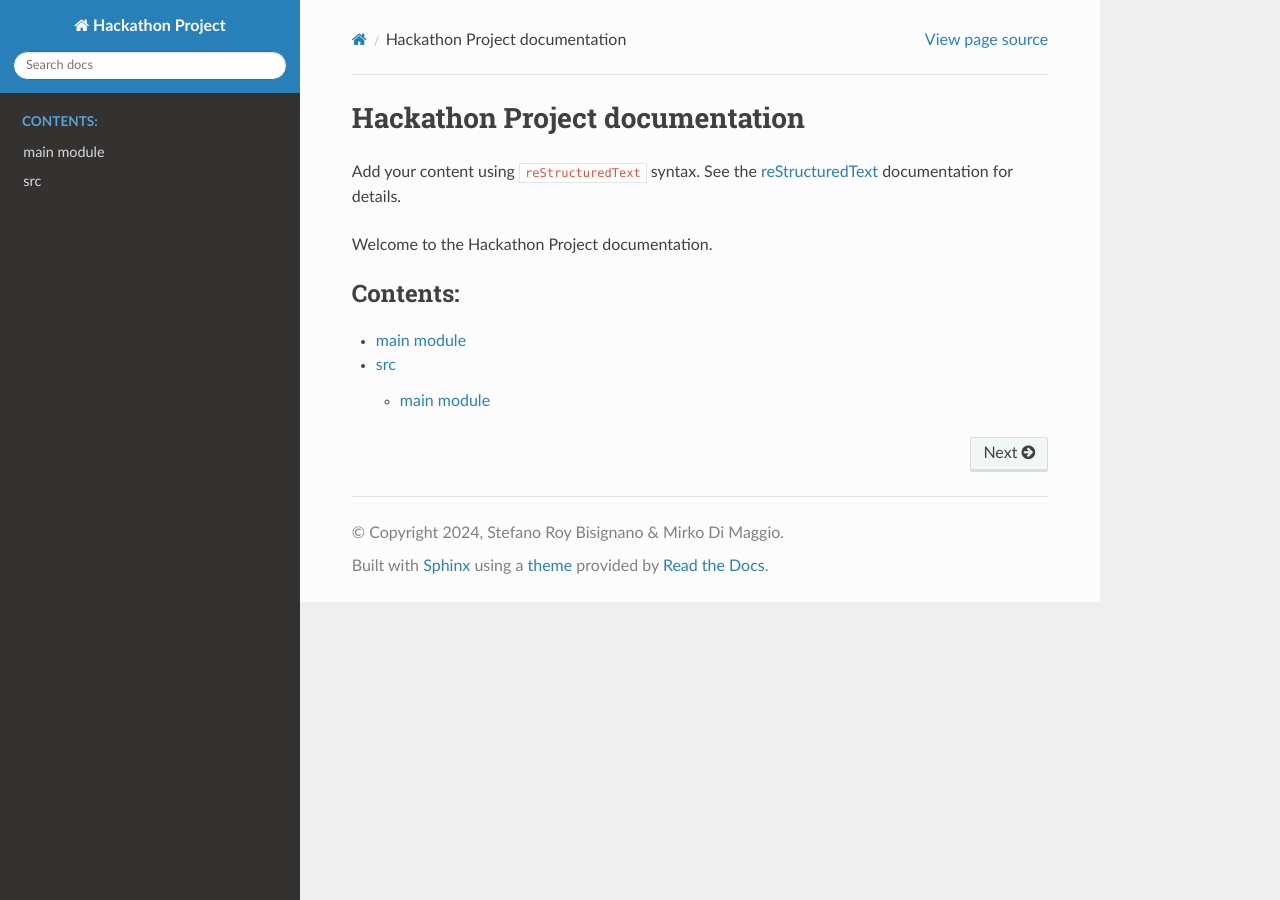
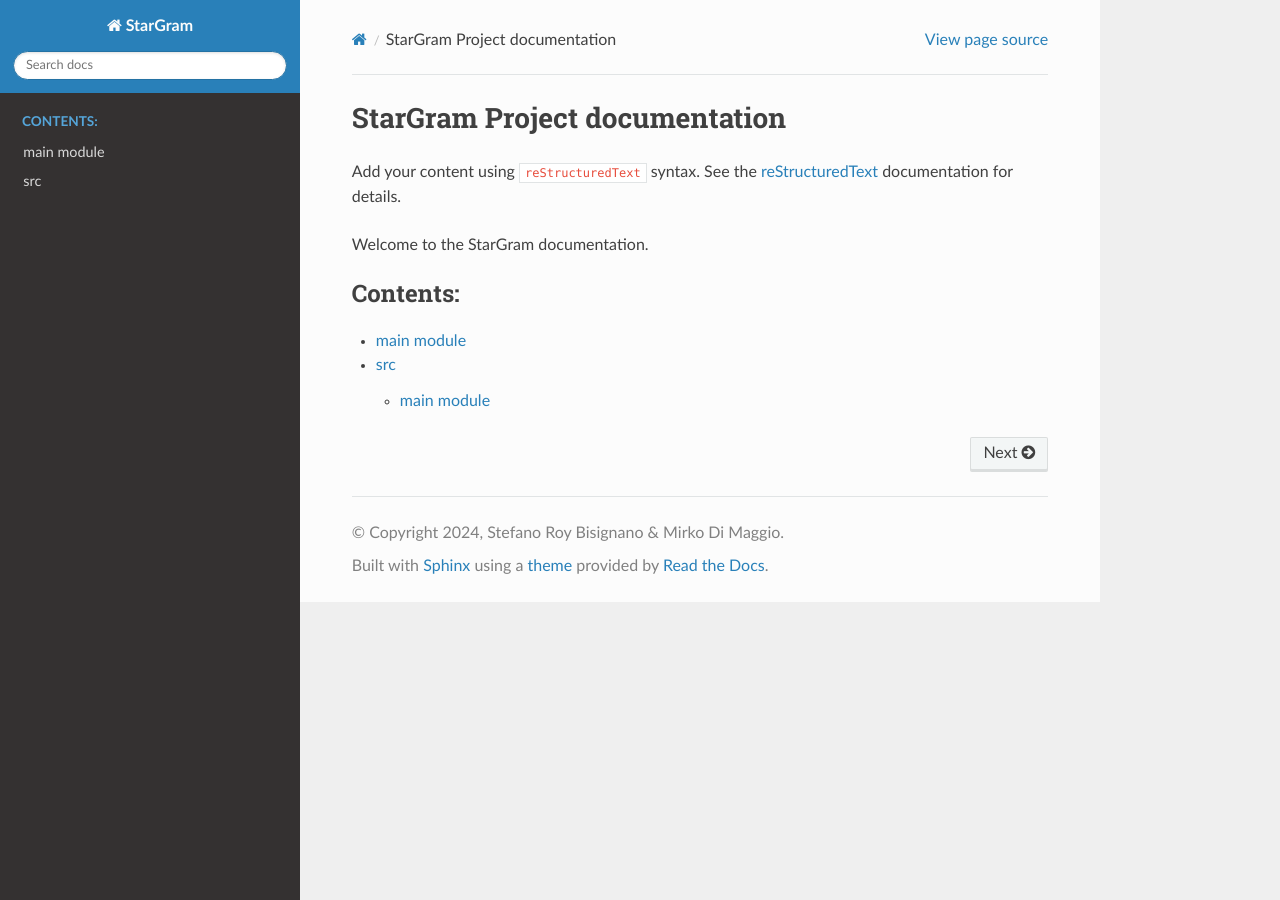
Before and after one commit to Blackhand01/StarGram, a Sphinx documentation site: the page built from docs/source/index.rst, in a window 1280 px wide. Built offline with Sphinx 7.4.7 and the Read the Docs theme 3.1.0, drawn with Linux system fonts in a browser that asks for light colours.

Commit message:
Aggiunte ultime modifiche dopo la migrazione

```diff
--- a/docs/source/conf.py
+++ b/docs/source/conf.py
@@ -6,7 +6,7 @@
 # -- Project information -----------------------------------------------------
 # https://www.sphinx-doc.org/en/master/usage/configuration.html#project-information
 
-project = 'Hackathon Project'
+project = 'StarGram'
 copyright = '2024, Stefano Roy Bisignano & Mirko Di Maggio'
 author = 'Stefano Roy Bisignano & Mirko Di Maggio'
 release = '0.1'
--- a/docs/source/index.rst
+++ b/docs/source/index.rst
@@ -1,16 +1,16 @@
-.. Hackathon Project documentation master file, created by
+.. StarGram documentation master file, created by
    sphinx-quickstart on Fri Nov  8 11:28:55 2024.
    You can adapt this file completely to your liking, but it should at least
    contain the root `toctree` directive.
 
-Hackathon Project documentation
+StarGram Project documentation
 ===============================
 
 Add your content using ``reStructuredText`` syntax. See the
 `reStructuredText <https://www.sphinx-doc.org/en/master/usage/restructuredtext/index.html>`_
 documentation for details.
 
-Welcome to the Hackathon Project documentation.
+Welcome to the StarGram documentation.
 
 .. toctree::
    :maxdepth: 2
```
Also changed, not shown: SETUP.md (+1 -1 lines).
